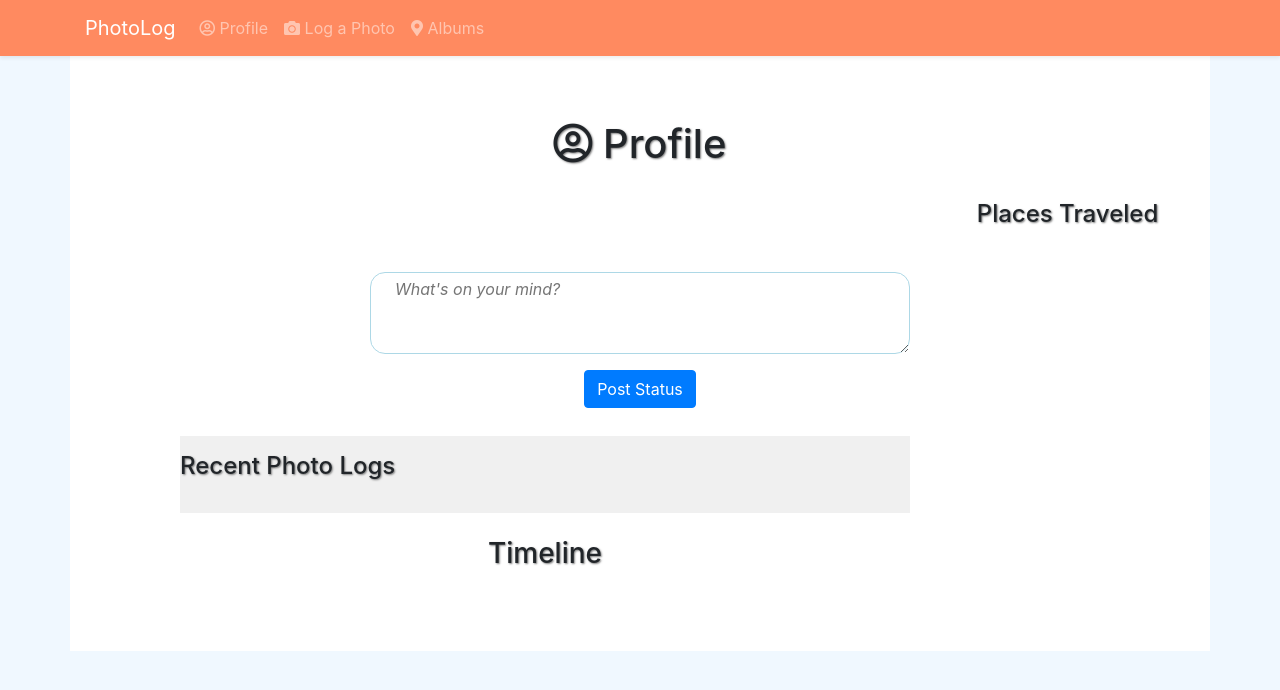
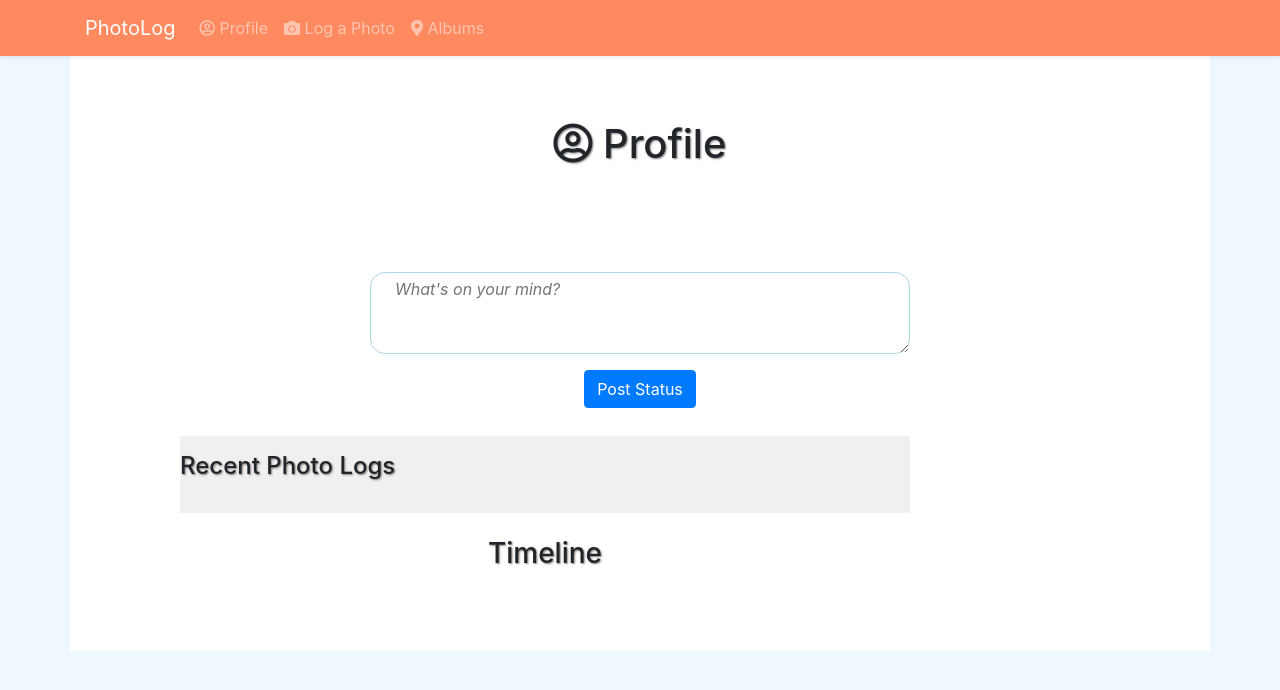
Before and after one commit to ivanzapatarivera/photo-log, a website: page assets/html/profile.html in a window 1280 px wide. Drawn offline with nearby package versions, Linux system fonts and the light colour scheme; no server answers; files whose address does not match are found by name.

Commit message:
places Traveled class changed to hidden

```diff
--- a/assets/html/profile.html
+++ b/assets/html/profile.html
@@ -85,7 +85,7 @@
 
         <!-- Column with logged pictures -->
         <div class="col-12 col-md-3 my-4">
-          <h4 class="text-center" id="places">Places Traveled</h4>
+          <h4 class="text-center hidden" id="places">Places Traveled</h4>
         </div>
       </div>
     </div>
--- a/assets/js/pictures.js
+++ b/assets/js/pictures.js
@@ -1,6 +1,7 @@
 function pictures() {
   const event = document.querySelector("#picturesWall");
   var eventPicDiv = document.querySelector("#pictureDiv");
+
   const API = "/log";
   if (event) {
     fetch(API)
```
